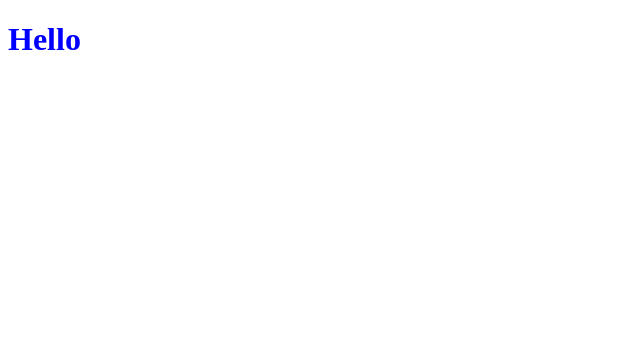
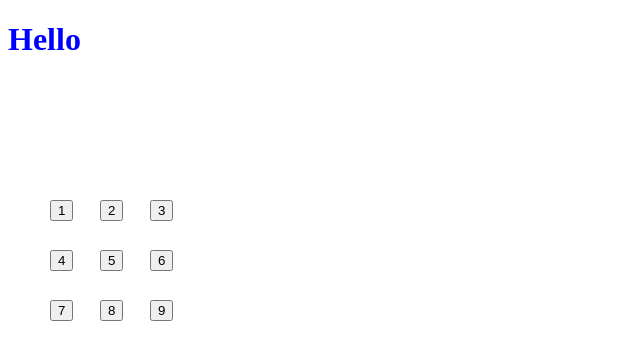
Before and after one commit to AKogut/StudJS, a plain HTML site: page index.html in a window 1280 px wide. Shown: the whole page, without its empty margins (0-640 px from the left). Drawn offline with Linux system fonts and the light colour scheme.

Commit message:
add button at html and css file

```diff
--- a/index.html
+++ b/index.html
@@ -11,6 +11,15 @@
 <body>
     <h1>Hello</h1>
     <script src="main.js"></script>
+    <button id="btn1">1</button>
+    <button id="btn2">2</button>
+    <button id="btn3">3</button>
+    <button id="btn4">4</button>
+    <button id="btn5">5</button>
+    <button id="btn6">6</button>
+    <button id="btn7">7</button>
+    <button id="btn8">8</button>
+    <button id="btn9">9</button>
 
 </body>
 
--- a/main.js
+++ b/main.js
@@ -1,5 +1,19 @@
-let num1 = 10;
-let num2 = 11;
-console.log(num1 * num2);
+let button_1 = document.getElementById("btn1");
+let button_2 = document.getElementById("btn2");
+let button_3 = document.getElementById("btn3");
+let button_4 = document.getElementById("btn4");
+let button_5 = document.getElementById("btn5");
+let button_6 = document.getElementById("btn6");
+let button_7 = document.getElementById("btn7");
+let button_8 = document.getElementById("btn8");
+let button_9 = document.getElementById("btn9");
 
-console.log(num1 + num2);
+button_1.onclick = firstButtonFuncion();
+button_2.onclick = secondButtonFuncion();
+button_3.onclick = thirdButtonFuncion();
+button_4.onclick = fourthButtonFuncion();
+button_5.onclick = fifthButtonFuncion();
+button_6.onclick = sixthButtonFuncion();
+button_7.onclick = seventhButtonFuncion();
+button_8.onclick = eighthButtonFuncion();
+button_9.onclick = ninethButtonFuncion();
--- a/style.css
+++ b/style.css
@@ -1,3 +1,66 @@
 h1 {
     color: blue;
 }
+
+#btn1 {
+    position: absolute;
+    display: block;
+    left: 50px;
+    top: 200px;
+}
+
+#btn2 {
+    position: absolute;
+    display: block;
+    left: 100px;
+    top: 200px;
+}
+
+#btn3 {
+    position: absolute;
+    display: block;
+    left: 150px;
+    top: 200px;
+}
+
+#btn4 {
+    position: absolute;
+    display: block;
+    left: 50px;
+    top: 250px;
+}
+
+#btn5 {
+    position: absolute;
+    display: block;
+    left: 100px;
+    top: 250px;
+}
+
+#btn6 {
+    position: absolute;
+    display: block;
+    left: 150px;
+    top: 250px;
+}
+
+#btn7 {
+    position: absolute;
+    display: block;
+    left: 50px;
+    top: 300px;
+}
+
+#btn8 {
+    position: absolute;
+    display: block;
+    left: 100px;
+    top: 300px;
+}
+
+#btn9 {
+    position: absolute;
+    display: block;
+    left: 150px;
+    top: 300px;
+}
```
